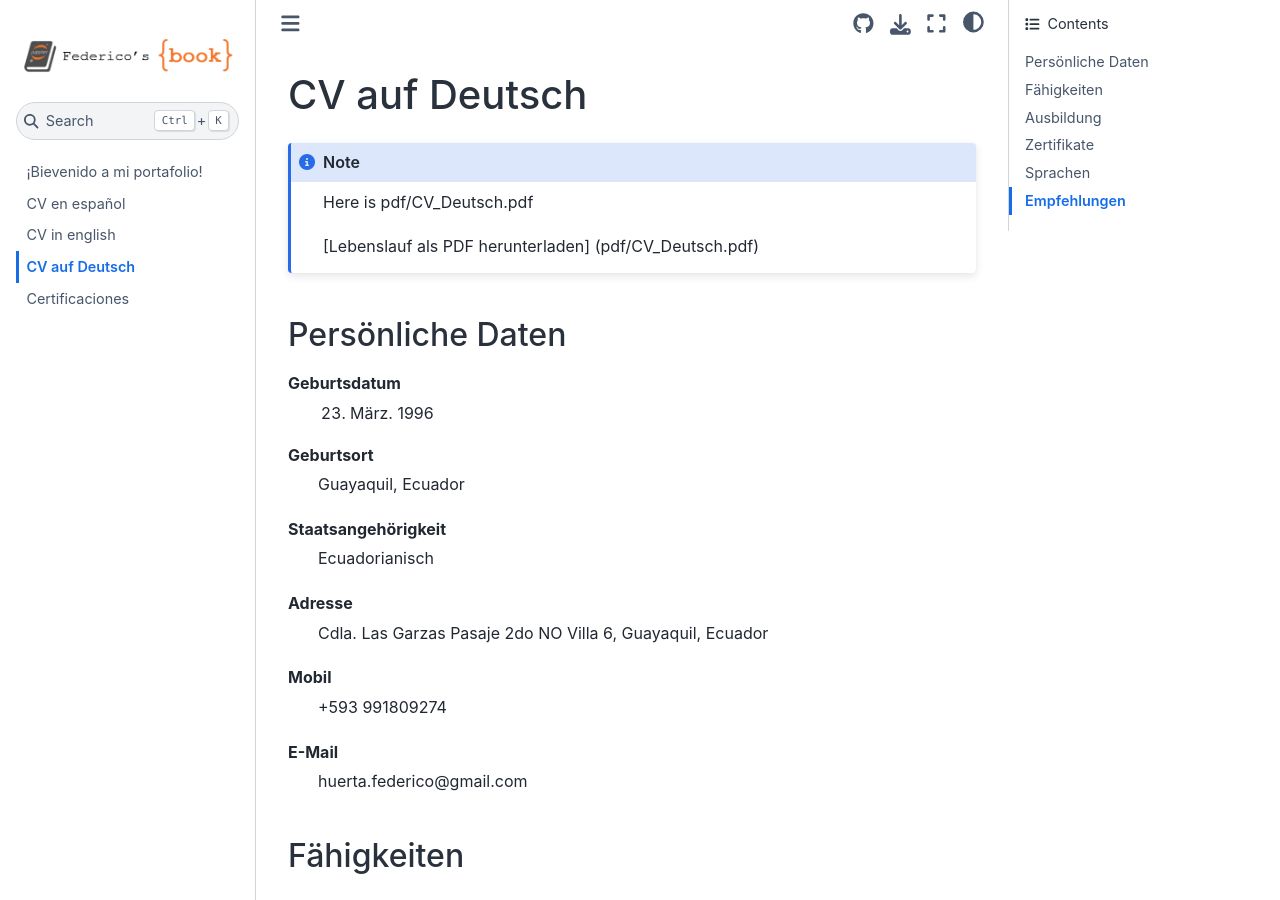
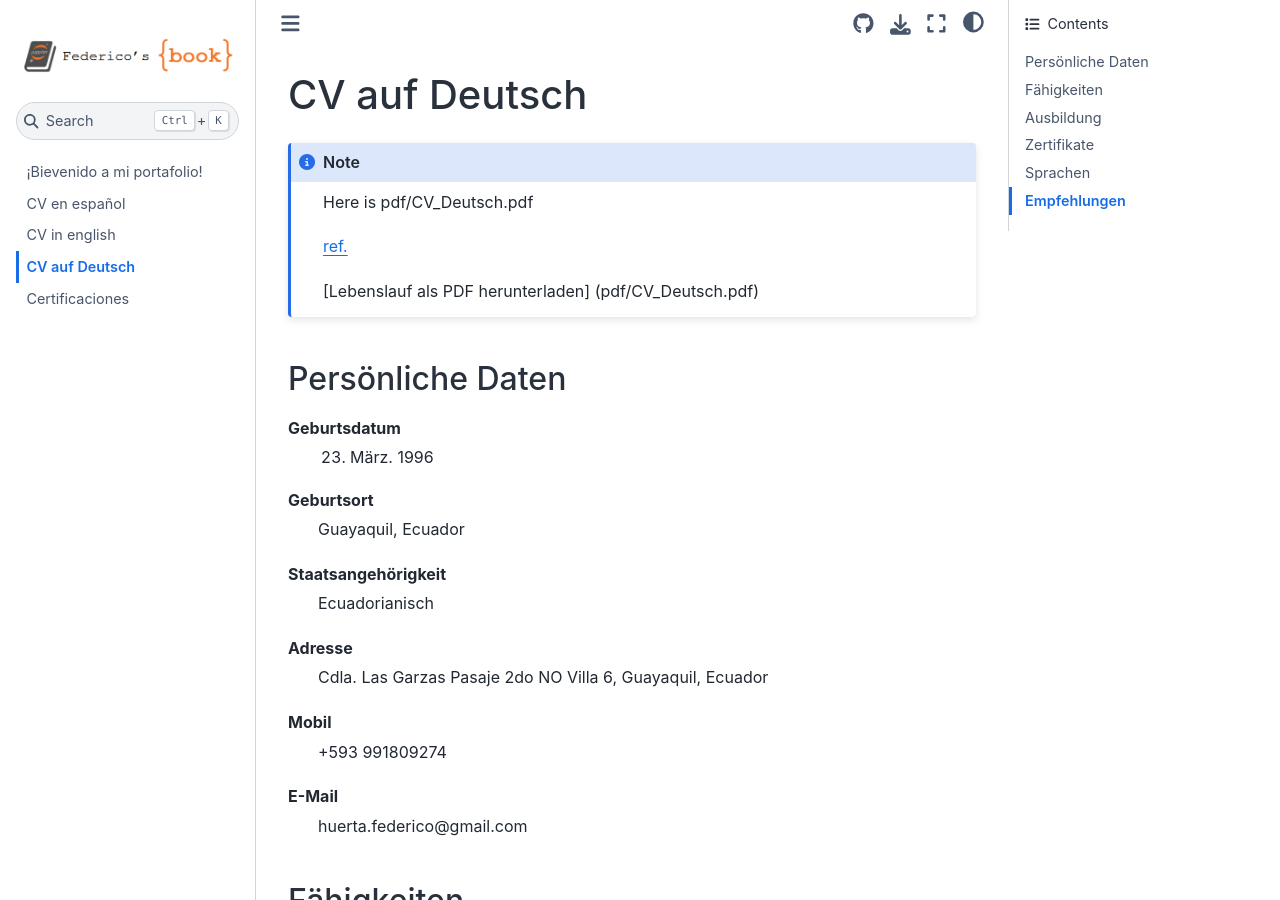
Before and after one commit to huerta-federico/huerta-federico.github.io, a Jupyter Book: the page built from cv_deu.md, in a window 1280 px wide and 900 px high. Built offline with Jupyter Book 1.0.4 settings and Sphinx 7.4.7 and the Sphinx Book theme 1.1.4, drawn with Linux system fonts in a browser that asks for light colours.

Commit message:
Update cv_deu.md

````diff
--- a/cv_deu.md
+++ b/cv_deu.md
@@ -2,6 +2,8 @@
 
 ```{note}
 Here is {doc}`pdf/CV_Deutsch.pdf`
+
+<a href = "pdf/CV_Deutsch.pdf"> ref. </a>
 
 [Lebenslauf als PDF herunterladen] (pdf/CV_Deutsch.pdf)
 ```
````
